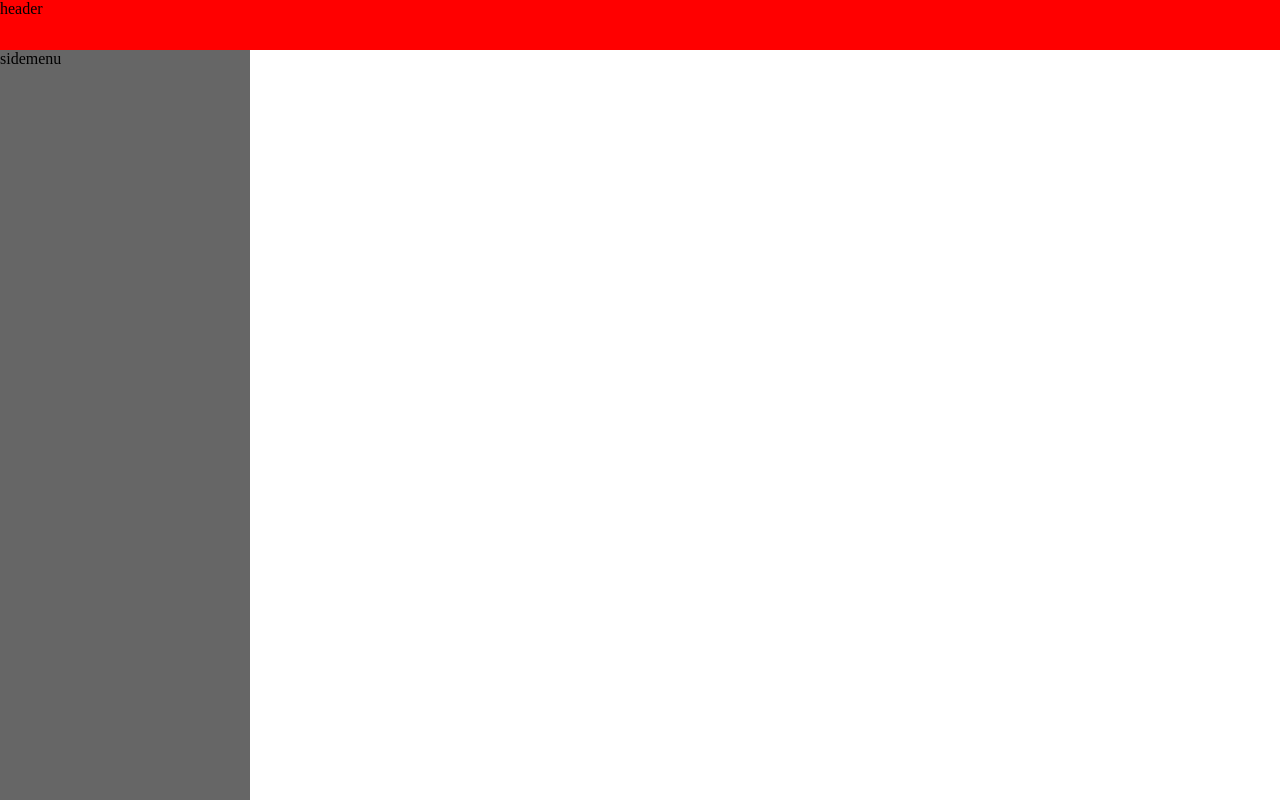
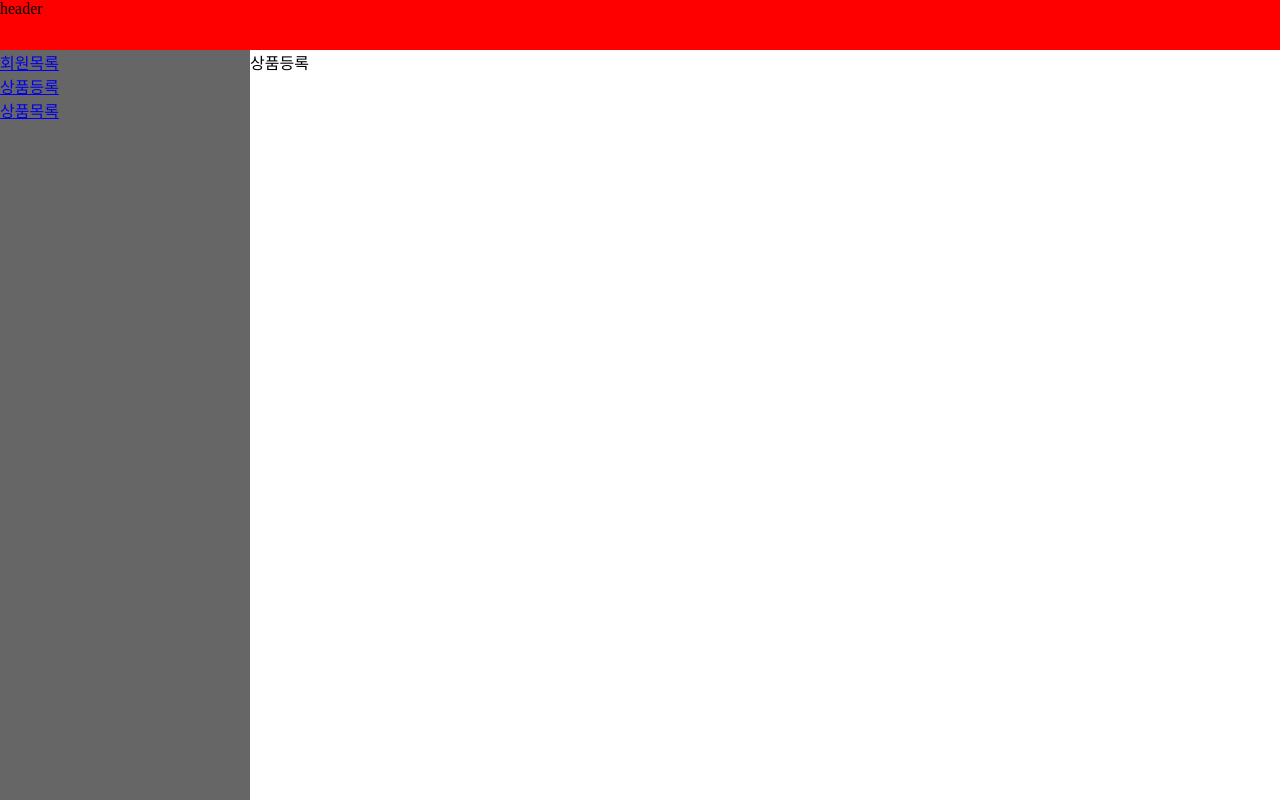
Before and after one commit to kangyongseok/poping-admin, a Next.js app: page /register in a window 1280 px wide. Before the commit this address had no page. Built offline with nearby package versions, Linux system fonts and the light colour scheme.

Commit message:
add: 어드민 메뉴 및 페이지 추가

```diff
--- /dev/null
+++ b/components/Contents/index.js
@@ -0,0 +1,9 @@
+import React from 'react'
+
+export default function Contents(props) {
+    return (
+        <div className="contents_wrap">
+            {props.children}
+        </div>
+    )
+}
--- a/components/SideMenu/index.js
+++ b/components/SideMenu/index.js
@@ -1,10 +1,28 @@
 import React from 'react'
+import { useRouter } from 'next/router'
+import Link from 'next/link'
 import styles from './SideMenu.module.scss';
 
 export default function SideMenu() {
     return (
         <div className={styles.side_menu_wrap}>
-            sidemenu
+            <ul>
+                <li>
+                    <Link href="/users">
+                        회원목록
+                    </Link>
+                </li>
+                <li>
+                    <Link href="/register">
+                        상품등록
+                    </Link>
+                </li>
+                <li>
+                    <Link href="/shoplist">
+                        상품목록
+                    </Link>
+                </li>
+            </ul>
         </div>
     )
 }
--- /dev/null
+++ b/pages/register/index.js
@@ -0,0 +1,10 @@
+import React from 'react'
+import Contents from '@/components/Contents';
+
+export default function Register() {
+    return (
+        <Contents>
+            상품등록
+        </Contents>
+    )
+}
```
Also changed, not shown: pages/shoplist/index.js (added, +10 -0 lines), pages/users/index.js (added, +10 -0 lines), components/Contents/Contents.module.scss (added), pages/register/Register.module.scss (added).
